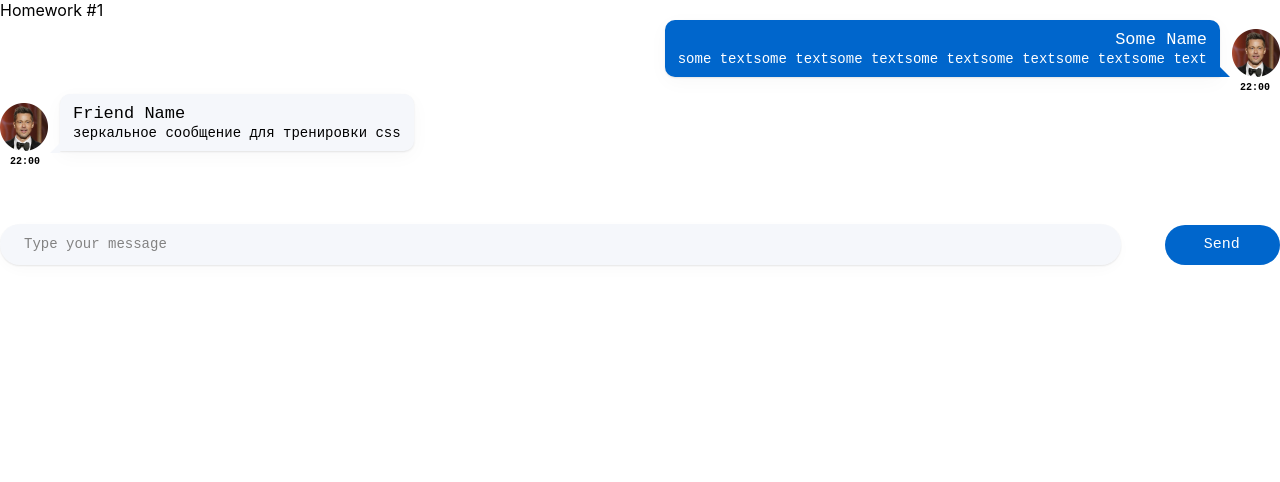
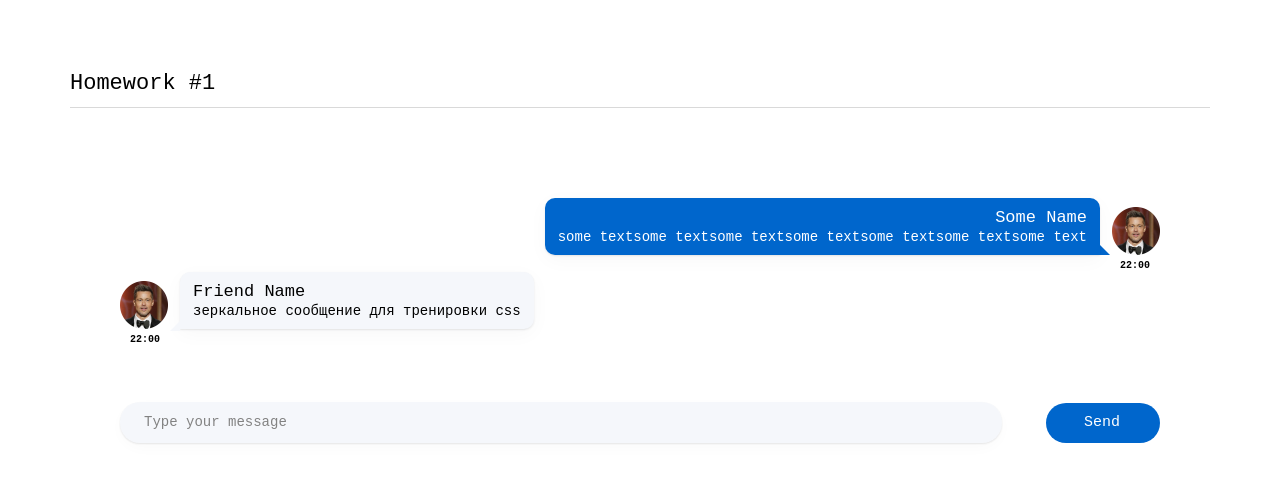
Before and after one commit to oprokopieva382/hw-01, a React (Create React App) app: page /#/ in a window 1280 px wide. Shown: the top 482 px of the page. Built offline with nearby package versions, Linux system fonts and the light colour scheme.

Commit message:
App style ready

```diff
--- a/src/s1-main/App.module.css
+++ b/src/s1-main/App.module.css
@@ -1,11 +1,20 @@
 .App {
-    --header_height: 60px;
+  --header_height: 60px;
+  padding: 70px 70px 70px 70px;
 }
 
 .hw {
-
+  padding: 90px 50px 90px 50px;
+  max-width: 100%;
+  border-top: 1px solid #d9d9d9;
+  border-bottom: 1px solid #d9d9d9;
 }
 
 .hwTitle {
-
+  font-family: monospace;
+  font-weight: 400;
+  font-size: 22px;
+  line-height: 27px;
+  color: #000000;
+  margin: 0px 0px 10px;
 }
```
